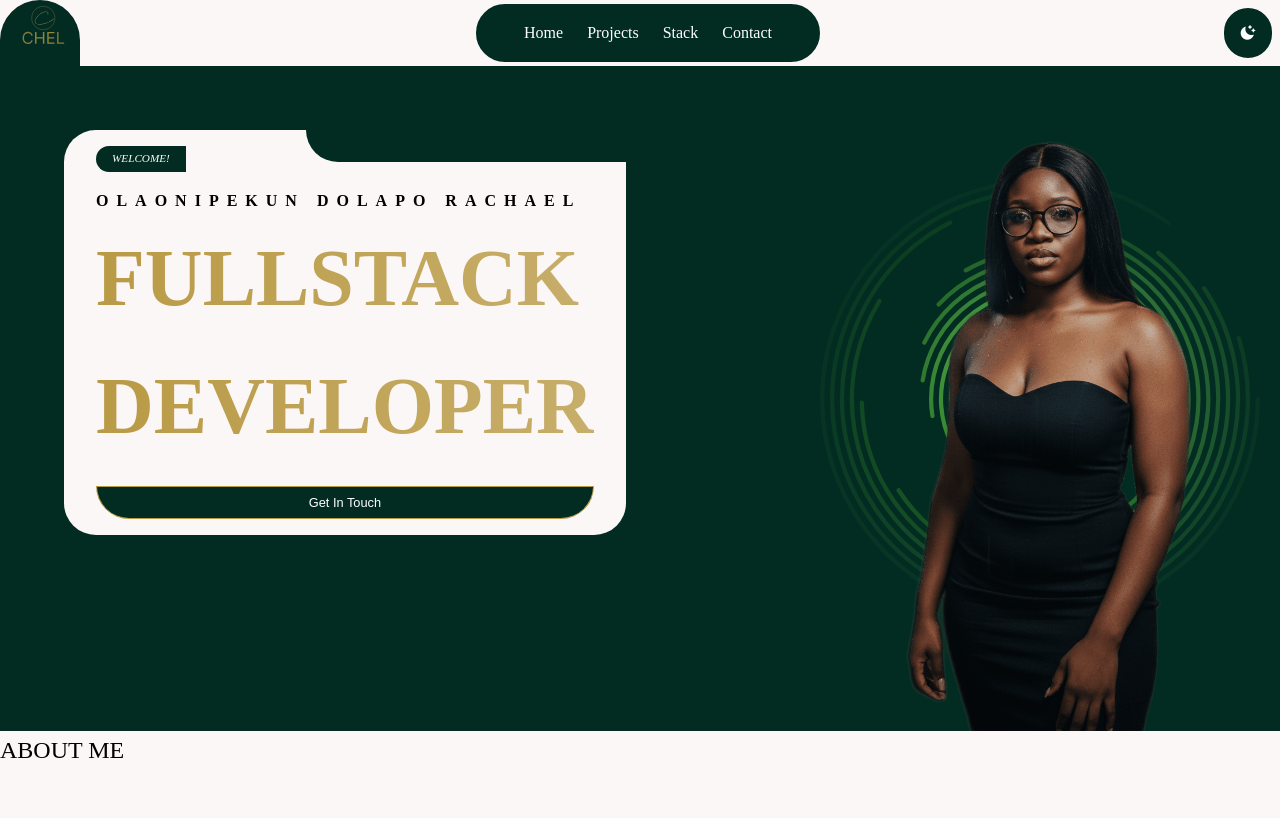
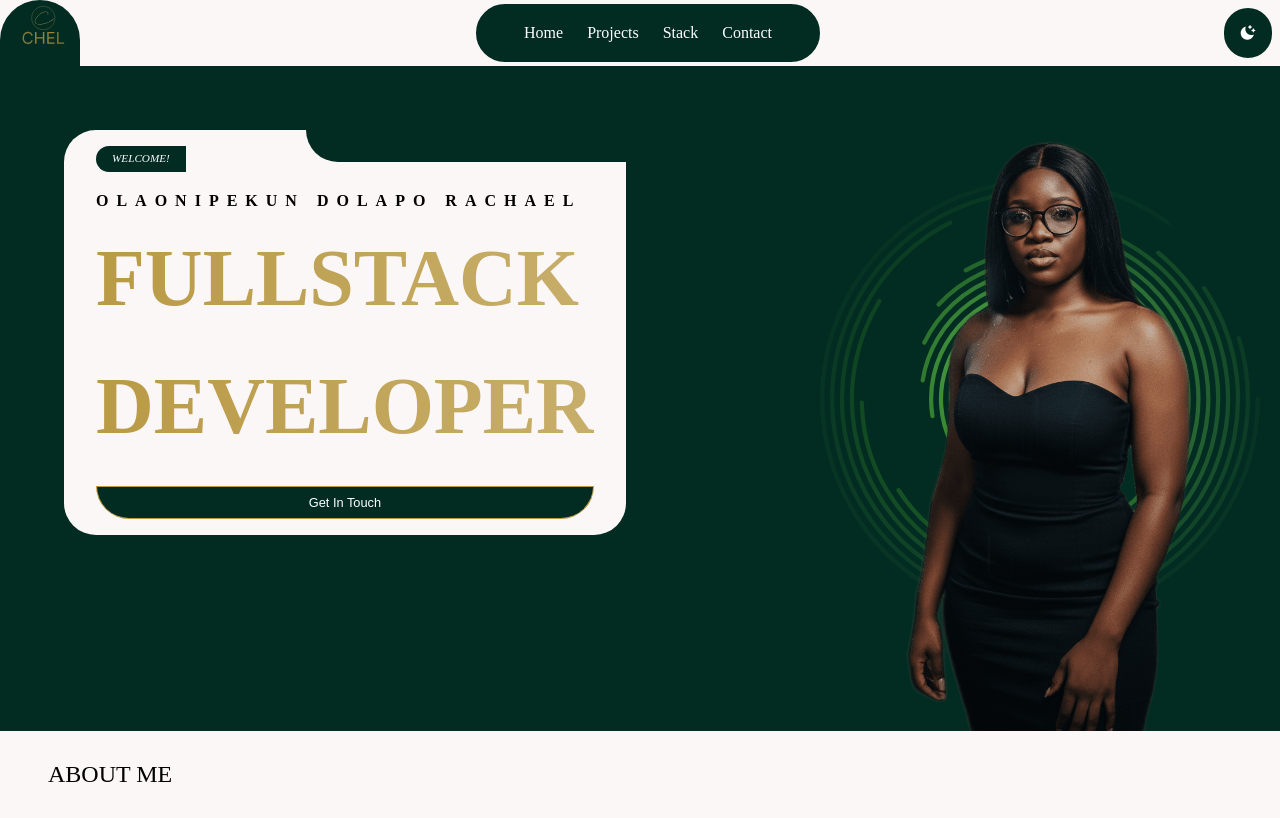
Before and after one commit to Lovethrech/my-main-portfolio, a Vue app: page / in a window 1280 px wide. Built offline with nearby package versions, Linux system fonts and the light colour scheme.

Commit message:
working on the home-about components.

```diff
--- a/src/components/home/about/HomeAboutCtn.vue
+++ b/src/components/home/about/HomeAboutCtn.vue
@@ -9,3 +9,9 @@ import HomeAboutTitle from './HomeAboutTitle.vue';
         </div>
     </section>
 </template>
+
+<style scoped>
+.home-about-ctn{
+    padding: 3vh 6vh;
+}
+</style>
```
